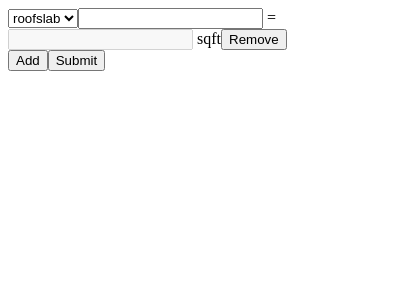
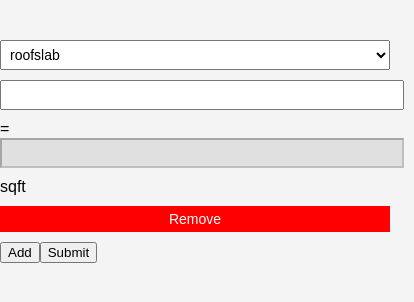
Before and after one commit to Guna4142/CivilBill, a plain HTML site: page index.html in a window 390 px wide. Both pictures are taken after a click on the button "Add". Shown: the whole page, 414 px wide, since content can reach past the window. Drawn offline with Linux system fonts and the light colour scheme.

Commit message:
Update index.html

```diff
--- a/index.html
+++ b/index.html
@@ -3,8 +3,110 @@
 <head>
 <meta charset="UTF-8">
 <title>Insert title here</title>
+<style>
+    /* Base styles for layout */
+    body {
+        font-family: Arial, sans-serif;
+        margin: 0;
+        padding: 0;
+        background-color: #f4f4f4;
+    }
+
+    .container {
+        max-width: 1200px;
+        margin: 0 auto;
+        padding: 20px;
+    }
+
+    .row {
+        display: flex;
+        flex-direction: row;
+        justify-content: space-between;
+        align-items: center;
+        margin-bottom: 10px;
+    }
+
+    .dropdown, .dataInput, .sumInput {
+        padding: 5px;
+        font-size: 14px;
+        width: 100%;
+        max-width: 150px;
+        margin-right: 10px;
+    }
+
+    .dataInput {
+        width: 200px;
+    }
+
+    .sumInput {
+        width: 150px;
+        background-color: #e0e0e0;
+    }
+
+    .removeButton {
+        padding: 5px 10px;
+        background-color: red;
+        color: white;
+        border: none;
+        cursor: pointer;
+        font-size: 14px;
+    }
+
+    .removeButton:hover {
+        background-color: darkred;
+    }
+
+    .resultContainer {
+        display: flex;
+        flex-direction: column;
+        margin-top: 20px;
+    }
+
+    .resultItem {
+        display: flex;
+        justify-content: space-between;
+        margin-bottom: 10px;
+    }
+
+    .resultItem input {
+        border: none;
+        outline: none;
+        background: transparent;
+        font-size: 16px;
+        text-align: center;
+    }
+
+    .resultTotal {
+        font-weight: bold;
+        margin-top: 20px;
+    }
+
+    /* Mobile responsiveness */
+    @media (max-width: 768px) {
+        .row {
+            flex-direction: column;
+            align-items: flex-start;
+        }
+
+        .dropdown, .dataInput, .sumInput {
+            width: 100%;
+            max-width: 100%;
+            margin-bottom: 10px;
+        }
+
+        .removeButton {
+            width: 100%;
+            margin-top: 10px;
+        }
+
+        .resultItem input {
+            width: 100%;
+        }
+    }
+</style>
 </head>
 <body>
+<div class="container">
     <script>
         var body = document.body;
 
@@ -65,6 +167,7 @@ function create() {
             var removeButton = document.createElement("button");
             removeButton.textContent = "Remove";
             removeButton.type = "button";
+            removeButton.classList.add("removeButton");
             innerDiv.appendChild(removeButton);
 
             // Event listener for the Remove button
@@ -181,18 +284,6 @@ submitButton.addEventListener("click", function() {
                 var totalValue = parseFloat(sumInput.value);
 
                 if (inputValue && !isNaN(totalValue)) {
-            // Create a result item with proper alignment
-//             var resultItem = document.createElement("div");
-//             resultItem.style.display = "flex";
-//             resultItem.style.justifyContent = "space-between"; // Aligns items to left and right
-
-//             // Format and display the result
-//             var resultText = `${selectedOption} ${inputValue} = ${totalValue} sqft`;
-//             var resultElement = document.createElement("div");
-//             resultElement.textContent = resultText;
-//             resultItem.appendChild(resultElement);
-
-//             resultContainer.appendChild(resultItem);
                     var resultDiv = document.createElement("div");
                     resultContainer.appendChild(resultDiv);
 
@@ -213,18 +304,18 @@ submitButton.addEventListener("click", function() {
                     var input3 = document.createElement("input");
                     input3.id = "inpu3";
                     input3.type = "text";
-			  input3.value = totalValue+" sqft";
+                    input3.value = totalValue + " sqft";
                     styleInput(input3);
                     resultDiv.appendChild(input3);
                     total += totalValue;
                 }
             });
 
-    var totalText = "Total = "+total+" sqft";
+            var totalText = "Total = " + total + " sqft";
             var totalElement = document.createElement("div");
             totalElement.textContent = totalText;
-    totalElement.style.marginTop = "20px"; // Adjust the margin as needed
-    totalElement.style.fontWeight = "bold"; // Optional: Make the total bold for emphasis
+            totalElement.style.marginTop = "20px";
+            totalElement.style.fontWeight = "bold";
             resultDiv.appendChild(totalElement);
 
         });
@@ -237,5 +328,6 @@ function styleInput(inputElement) {
         }
 
     </script>
+</div>
 </body>
 </html>
```
Lines whose indentation alone changed are shown as unchanged.
